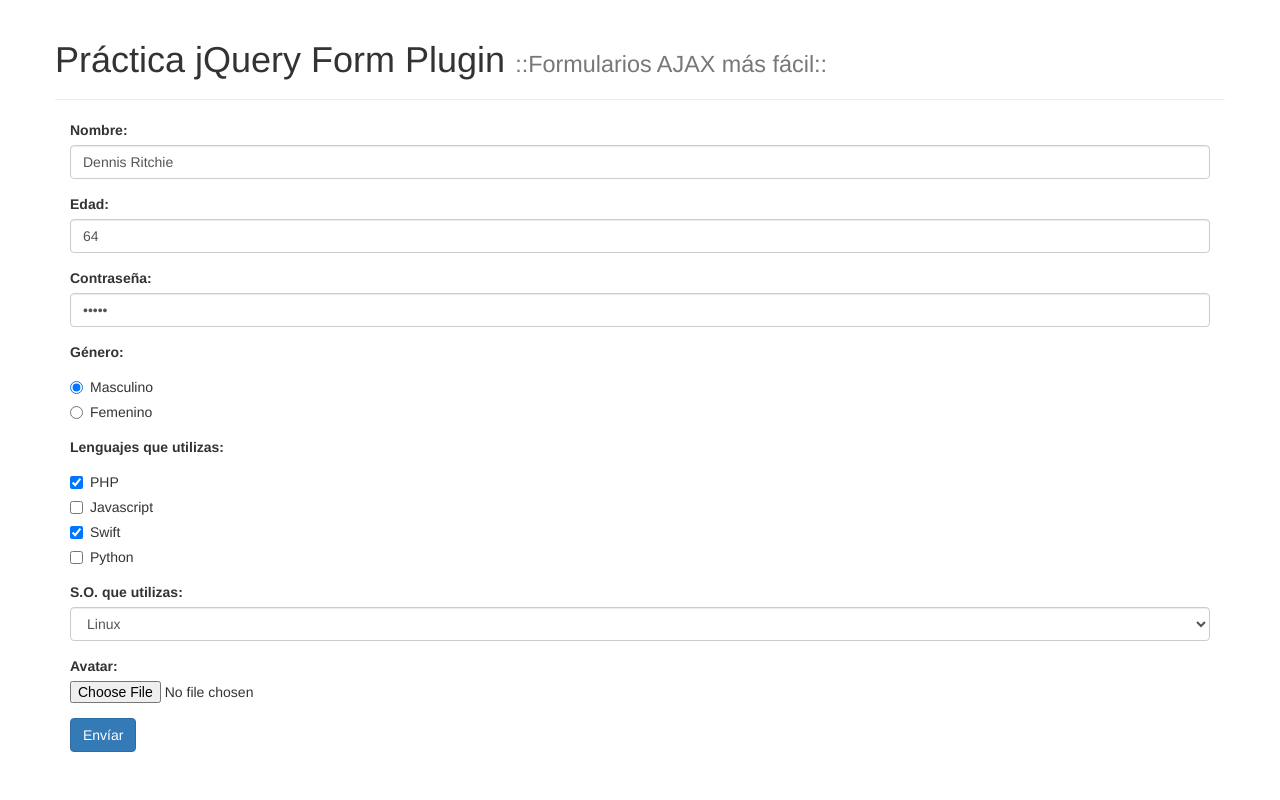
After one commit to eichgi/blog-hoclabs, a PHP site: page /formAlterno.html in a window 1280 px wide. The commit adds this page. Run offline with PHP 8.4, Linux system fonts and the light colour scheme; some libraries are stand-ins or nearby versions.

Commit message:
Agregando practica formAlterno.html a la carpeta jqueryForm

```diff
--- /dev/null
+++ b/jqueryForm/formAlterno.html
@@ -0,0 +1,120 @@
+<!DOCTYPE html>
+<html lang="es">
+<head>
+    <meta charset="UTF-8">
+    <title>jQueryFormPlugin | Tutorial</title>
+    <!--Cargamos Bootstrap para una mejor presentación (opcional)-->
+    <link rel="stylesheet" href="https://maxcdn.bootstrapcdn.com/bootstrap/3.3.7/css/bootstrap.min.css">
+</head>
+<body>
+
+<div class="container">
+    <div class="row">
+        <div class="page-header">
+            <h1>Práctica jQuery Form Plugin
+                <small>::Formularios AJAX más fácil::</small>
+            </h1>
+        </div>
+    </div>
+    <div class="row">
+        <div class="col-xs-12">
+            <form id="formulario" class="form"> <!--Innecesario definir más atributos-->
+                <div class="form-group">
+                    <label>Nombre:</label>
+                    <input type="text" class="form-control" name="nombre" value="Dennis Ritchie">
+                </div>
+                <div class="form-group">
+                    <label>Edad:</label>
+                    <input type="number" class="form-control" name="edad" value="64">
+                </div>
+                <div class="form-group">
+                    <label>Contraseña:</label>
+                    <input type="password" class="form-control" name="password" value="01248">
+                </div>
+                <div class="form-group">
+                    <label>Género:</label>
+                    <div class="radio">
+                        <label>
+                            <input type="radio" name="genero" value="masculino" checked>
+                            Masculino
+                        </label>
+                    </div>
+                    <div class="radio">
+                        <label>
+                            <input type="radio" name="genero" value="femenino">
+                            Femenino
+                        </label>
+                    </div>
+                </div>
+                <div class="form-group">
+                    <label>Lenguajes que utilizas:</label>
+                    <div class="checkbox">
+                        <label>
+                            <input type="checkbox" name="lenguajes[]" value="PHP" checked>
+                            PHP
+                        </label>
+                    </div>
+                    <div class="checkbox">
+                        <label>
+                            <input type="checkbox" name="lenguajes[]" value="JavaScript">
+                            Javascript
+                        </label>
+                    </div>
+                    <div class="checkbox">
+                        <label>
+                            <input type="checkbox" name="lenguajes[]" value="Swift" checked>
+                            Swift
+                        </label>
+                    </div>
+                    <div class="checkbox">
+                        <label>
+                            <input type="checkbox" name="lenguajes[]" value="Python">
+                            Python
+                        </label>
+                    </div>
+                </div>
+                <div class="form-group">
+                    <label>S.O. que utilizas:</label>
+                    <select class="form-control" name="so">
+                        <option value="windows">Windows</option>
+                        <option value="mac">Mac</option>
+                        <option value="linux" selected>Linux</option>
+                    </select>
+                </div>
+                <div class="form-group">
+                    <label>Avatar:</label>
+                    <input type="file" name="avatar">
+                </div>
+                <div class="form-group">
+                    <input type="submit" class="btn btn-primary" value="Envíar">
+                </div>
+            </form>
+        </div>
+    </div>
+</div>
+
+<!--Cargamos la libreria jQuery (necesario)-->
+<script src="https://code.jquery.com/jquery-2.2.4.min.js"
+        integrity="sha256-BbhdlvQf/xTY9gja0Dq3HiwQF8LaCRTXxZKRutelT44="
+        crossorigin="anonymous"></script>
+
+<!--Cargamos la libreria del plugin (necesario)-->
+<script src="http://malsup.github.com/jquery.form.js"></script>
+
+<script>
+    $('#formulario').submit(function (e) {
+        e.preventDefault();
+        var options = {
+            url: 'recibir.php', //El "action" del form
+            type: 'post', //El "method" del form
+            dataType: 'json', //El formato en que la respuesta sera recibida
+            clearForm: true, //Limpia el formulario una vez envíados los datos
+            success: function (response) { //Si la respuesta fue satisfactoria aqui es donde llega
+                console.log(response);
+            }
+        };
+        $(this).ajaxSubmit(options);
+    });
+</script>
+</body>
+</html>
--- a/jqueryForm/recibir.php
+++ b/jqueryForm/recibir.php
@@ -1,7 +1,9 @@
 <?php
 
-if (file_exists($_FILES['avatar']['tmp_name'])) {
+if (isset($_FILES['avatar'])) {
     $_POST['avatar'] = $_FILES['avatar']['name'];
+} else {
+    $_POST['avatar'] = 'Sin imagen';
 }
 
 print_r($_POST);
```
